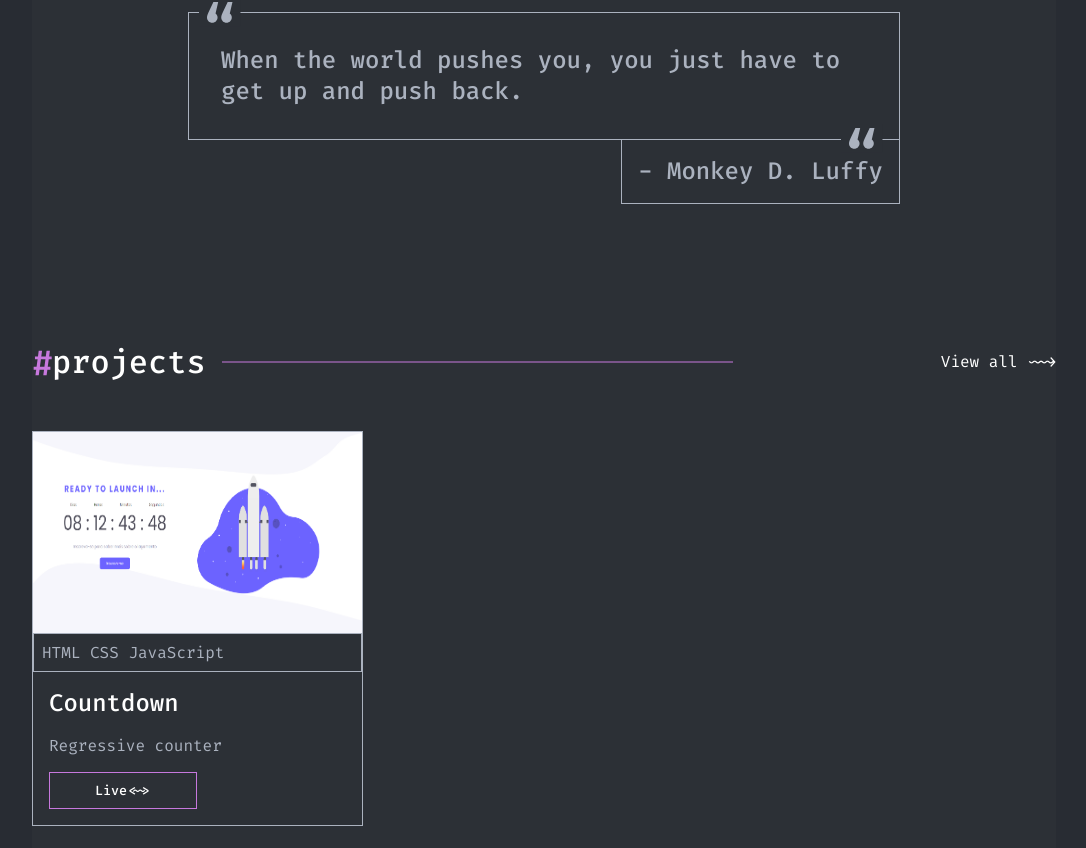
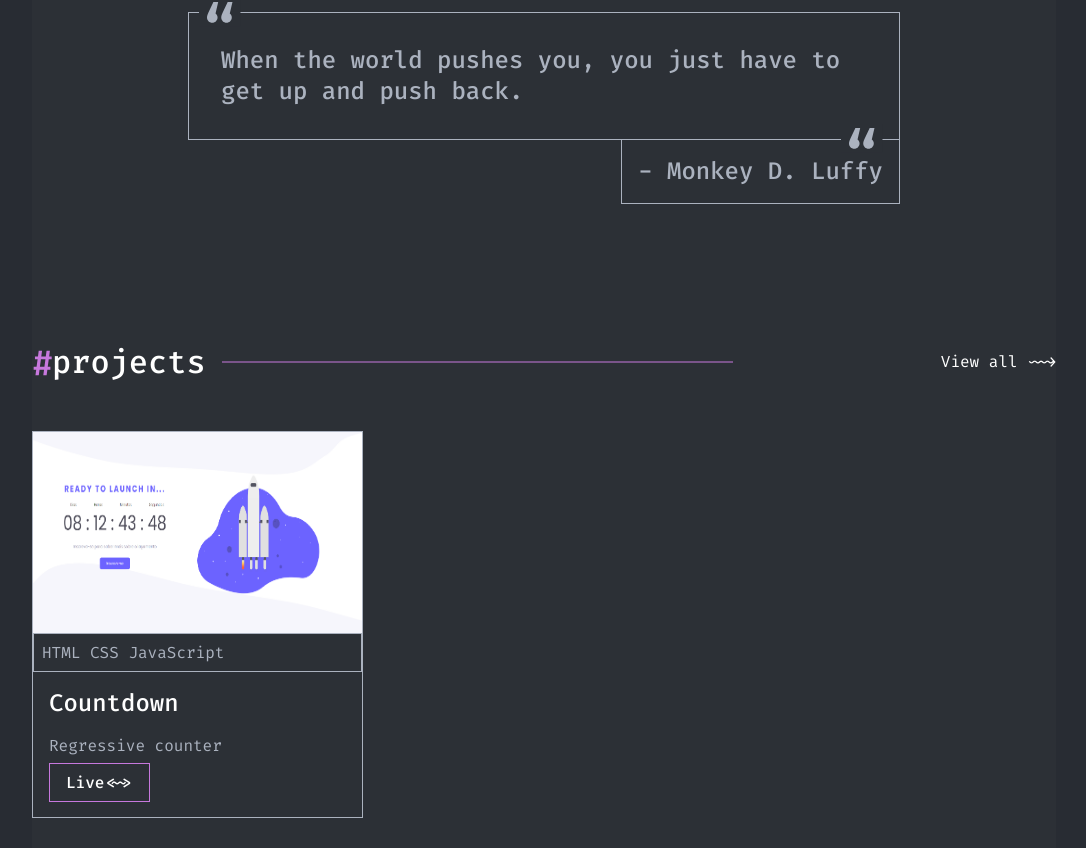
Before and after one commit to VictorCR18/Portfolio-Victor, a React (Vite) app: page / in a window 1280 px wide. Shown: the part 596-1444 px from the top of the page, without its empty margins (96-1182 px from the left). Built offline with nearby package versions, Linux system fonts and the light colour scheme.

Commit message:
Adc link ao card

```diff
--- a/src/components/Cards/index.tsx
+++ b/src/components/Cards/index.tsx
@@ -12,6 +12,7 @@ export function Cards(props: {
   tools: string;
   nameProj: string;
   description: string;
+  link: string;
 }) {
   return (
     <div className="main-card">
@@ -25,7 +26,7 @@ export function Cards(props: {
         <h3>{props.nameProj}</h3>
         <label>{props.description}</label>
         <div className="button-card">
-          <button>Live&lt;~&gt;</button>
+          <a className="link-card" href={props.link}>Live&lt;~&gt;</a>
         </div>
       </div>
     </div>
--- a/src/components/Cards/styles.css
+++ b/src/components/Cards/styles.css
@@ -23,7 +23,7 @@
 }
 
 .content-card {
-  padding: 16px;
+  padding: 16px 16px 24px;
   display: flex;
   flex-direction: column;
   gap: 16px;
@@ -43,3 +43,14 @@ h3 {
   align-self: stretch;
   flex-grow: 0;
 }
+
+.link-card {
+  padding: 8px 16px;
+  border: solid #c778dd 1px;
+  font-weight: 500;
+  color: #ffffff;
+}
+.link-card:hover,
+.link-card:focus {
+  background-color: #c778dd;
+}
--- a/src/components/Projects/index.tsx
+++ b/src/components/Projects/index.tsx
@@ -25,6 +25,7 @@ export function Projects() {
         tools="HTML CSS JavaScript"
         nameProj="Countdown"
         description="Regressive counter"
+        link="http://countdown-victor.netlify.app"
       />
     </div>
   );
```
Also changed, not shown: src/pages/Home/styles.css (line endings or trailing spaces).
